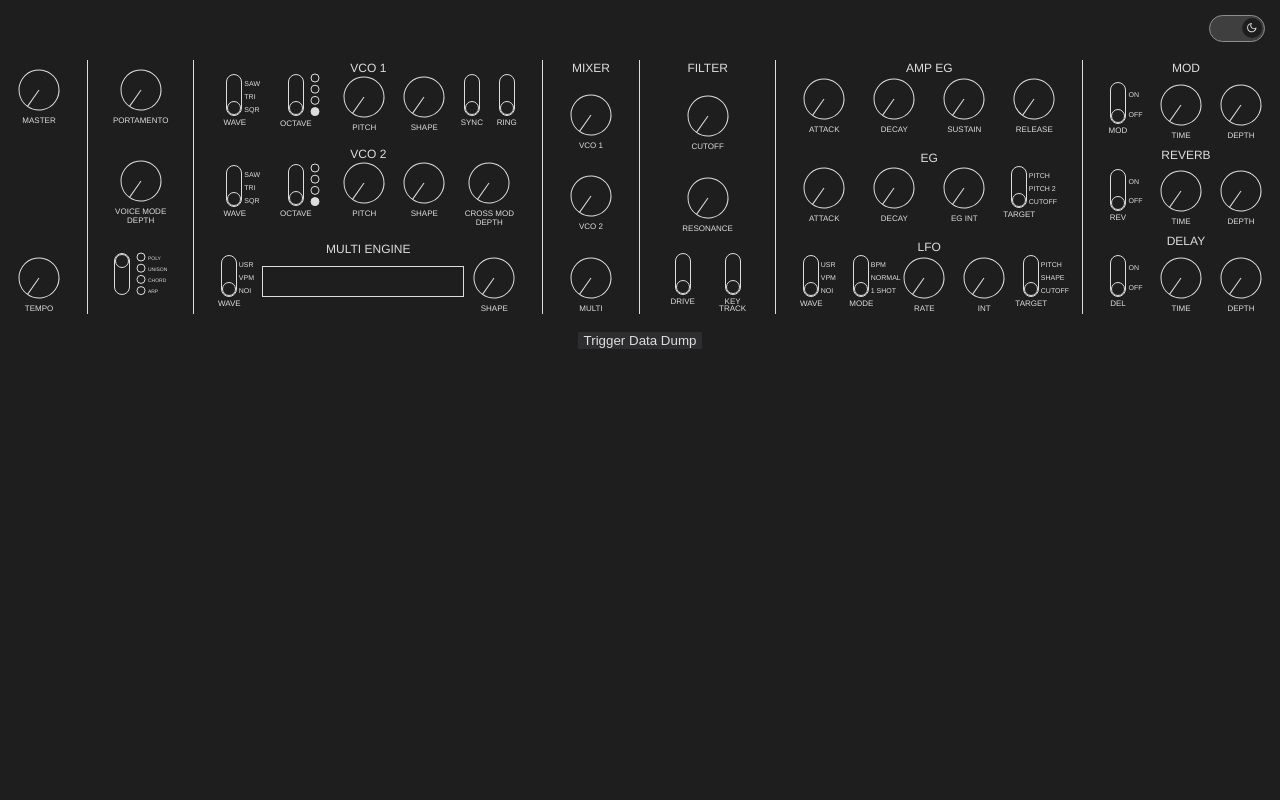
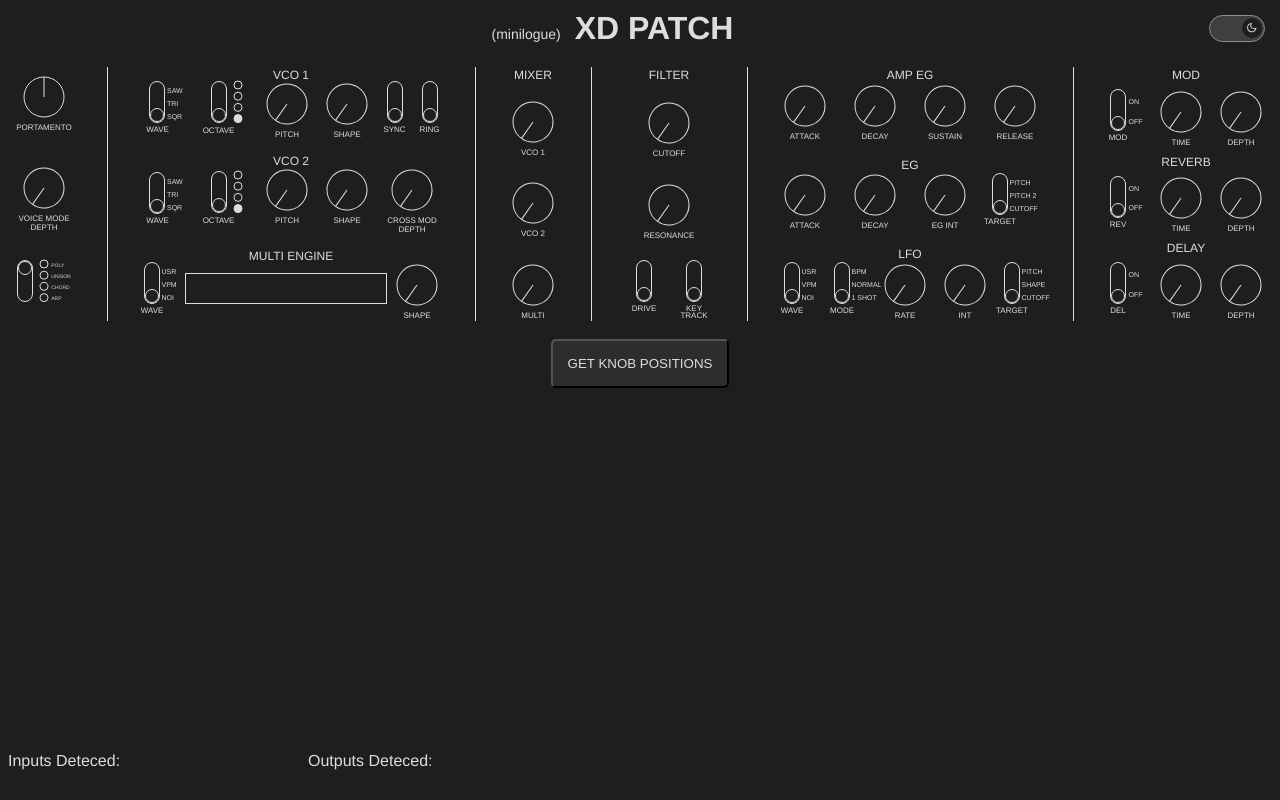
Before and after one commit to willconnell/xd-patch, a Vue app: page / in a window 1280 px wide. Built offline with nearby package versions, Linux system fonts and the light colour scheme.

Commit message:
added store

```diff
--- a/package.json
+++ b/package.json
@@ -9,7 +9,8 @@
   },
   "dependencies": {
     "core-js": "^3.6.5",
-    "vue": "^3.0.0"
+    "vue": "^3.0.0",
+    "vuex": "^4.0.2"
   },
   "devDependencies": {
     "@vue/cli-plugin-babel": "~4.5.15",
--- a/src/App.vue
+++ b/src/App.vue
@@ -1,5 +1,11 @@
 <template>
   <ThemeSwitch />
+  <div style="margin-top: -50px; margin-bottom: 20px; margin-left: -55px">
+    <span style="font-size: 14px; margin-bottom: 37px"> (minilogue) </span>
+    <span style="font-size: 2em; font-weight: bold; margin-left: 10px"
+      >XD PATCH</span
+    >
+  </div>
   <MinilogueXD />
 </template>
 
--- a/src/components/Interface/Knob.vue
+++ b/src/components/Interface/Knob.vue
@@ -21,6 +21,8 @@
 </template>
 
 <script>
+import { mapGetters } from "vuex";
+
 export default {
   name: "Knob",
   props: {
@@ -40,11 +42,16 @@
     },
   },
   computed: {
+    ...mapGetters(["transition"]),
     knobStyle() {
-      return {
-        transition: "transform 1s",
-        transform: `rotate(${this.degRotation}deg)`,
-      };
+      return this.transition
+        ? {
+            transition: "transform 1s",
+            transform: `rotate(${this.degRotation}deg)`,
+          }
+        : {
+            transform: `rotate(${this.degRotation}deg)`,
+          };
     },
     // deg rotation vs. value of minilogueXD knobs isn't perfectly linear;
     // I took a fourth order polynomial fit of the following rough data points
--- a/src/components/MinilogueXD.vue
+++ b/src/components/MinilogueXD.vue
@@ -1,12 +1,12 @@
 <template>
   <div class="mainInterface">
-    <div class="master section">
+    <!-- <div class="master section">
       <Knob label="master" />
       <Knob label="tempo" />
     </div>
-    <div class="divider"></div>
+    <div class="divider"></div> -->
     <div class="voice section">
-      <Knob label="portamento" />
+      <Knob label="portamento" :value="(prog?.portamento / 127) * 1023" />
       <Knob label="voice mode depth" :value="prog?.voiceModeDepth" />
       <Switch
         :dots="true"
@@ -182,12 +182,13 @@
       margin: auto;
       background-color: var(--background-color-secondary);
       color: var(--text-primary-color);
-      border: none;
+      padding: 15px;
+      border-radius: 5px;
     "
   >
-    Trigger Data Dump
+    GET KNOB POSITIONS
   </button>
-  <!--
+
   <div
     style="display: flex; direction: column; position: absolute; bottom: 30px"
   >
@@ -204,7 +205,6 @@
       </ul>
     </div>
   </div>
-  -->
 
   <!--
     next steps:
@@ -216,8 +216,13 @@
       -------matching height of "drive" and "key track" switches
       -------fix odd spreading of voice section; why is voice type switch so tall?
       -------add fill to side dots
-      calibrate clock position of knobs to actual on minilogue
+      -------calibrate clock position of knobs to actual on minilogue
+      -------add support to the multi engine
+      translate patch name without the null characters
       validate data with actual minilogue
+      changing preset auto updates interface
+      live knob turning feature for all knobs
+      warning for users who don't have midi access enabled
       master & tempo knob positions?
       style side dot fill to look like a glowing light
       investigate why poly/unison switch defaults to top position
@@ -228,11 +233,11 @@
 
 
       missing knob functionality:
-        - whole mult section
+        --------whole mult section
         - master
         - tempo
         - octave
-        - portamento knob
+        -------portamento knob
   -->
 </template>
 
@@ -252,7 +257,7 @@
       channel: 0, // todo: make user configurable
       inputs: [],
       outputs: [],
-      prog: null,
+      prog: {},
     };
   },
   mounted() {
@@ -273,12 +278,18 @@
           this.inputs.push(input);
           input.open().then(() => {
             input.onmidimessage = function (e) {
-              if (e.data[0] === 0xf0) {
+              if (e.data[0] === parseInt(`0xf${vm.channel}`, 16)) {
                 console.log("REAL MIDI DATA");
                 console.log("sysex response", e);
                 vm.prog = parseSysex(e.data);
+              } else if (e.data[0] === parseInt(`0xc${vm.channel}`, 16)) {
+                console.log("PROGRAM CHANGE");
+                vm.requestDataDump();
+              } else if (e.data[0] === parseInt(`0xb${vm.channel}`, 16)) {
+                console.log("setting change", e.data);
+                vm.updateKnob(e.data);
               } else if (e.data[0] != 0xf8) {
-                console.log("non clock non sysex", e);
+                console.log("non clock non sysex", e.data);
               }
             };
           });
@@ -289,7 +300,13 @@
         console.warn("MIDI access denied:", error);
       }
     },
+    /* at beginning of this function:
+        create a global vuex variable called like "transition" or something
+        enable it to true at the start of this function
+        turn it to false at the end of this function
+    */
     requestDataDump() {
+      console.log("request data dump");
       if (this.accessGranted && this.midiAccess) {
         this.midiAccess.outputs.forEach((output) => {
           output.open().then(() => {
@@ -1499,6 +1516,13 @@
         this.prog = parseSysex(testRes);
       }
     },
+    updateKnob(midi) {
+      console.log("update knob", midi);
+      if (midi[1] === 0x27) {
+        console.log("VCO 1 LEVEL");
+        this.prog.vco1Level = (midi[2] / 127) * 1023;
+      }
+    },
   },
 };
 </script>
--- /dev/null
+++ b/src/store/store.js
@@ -0,0 +1,17 @@
+import { createStore } from "vuex";
+
+export default createStore({
+  state: {
+    transition: true,
+  },
+  mutations: {
+    updateTransition(state, payload) {
+      state.transition = payload;
+    },
+  },
+  getters: {
+    transition: function (state) {
+      return state.transition;
+    },
+  },
+});
```
Also changed, not shown: src/main.js (+4 -3 lines), 1 other file (tests, documents, lock files or other folders).
